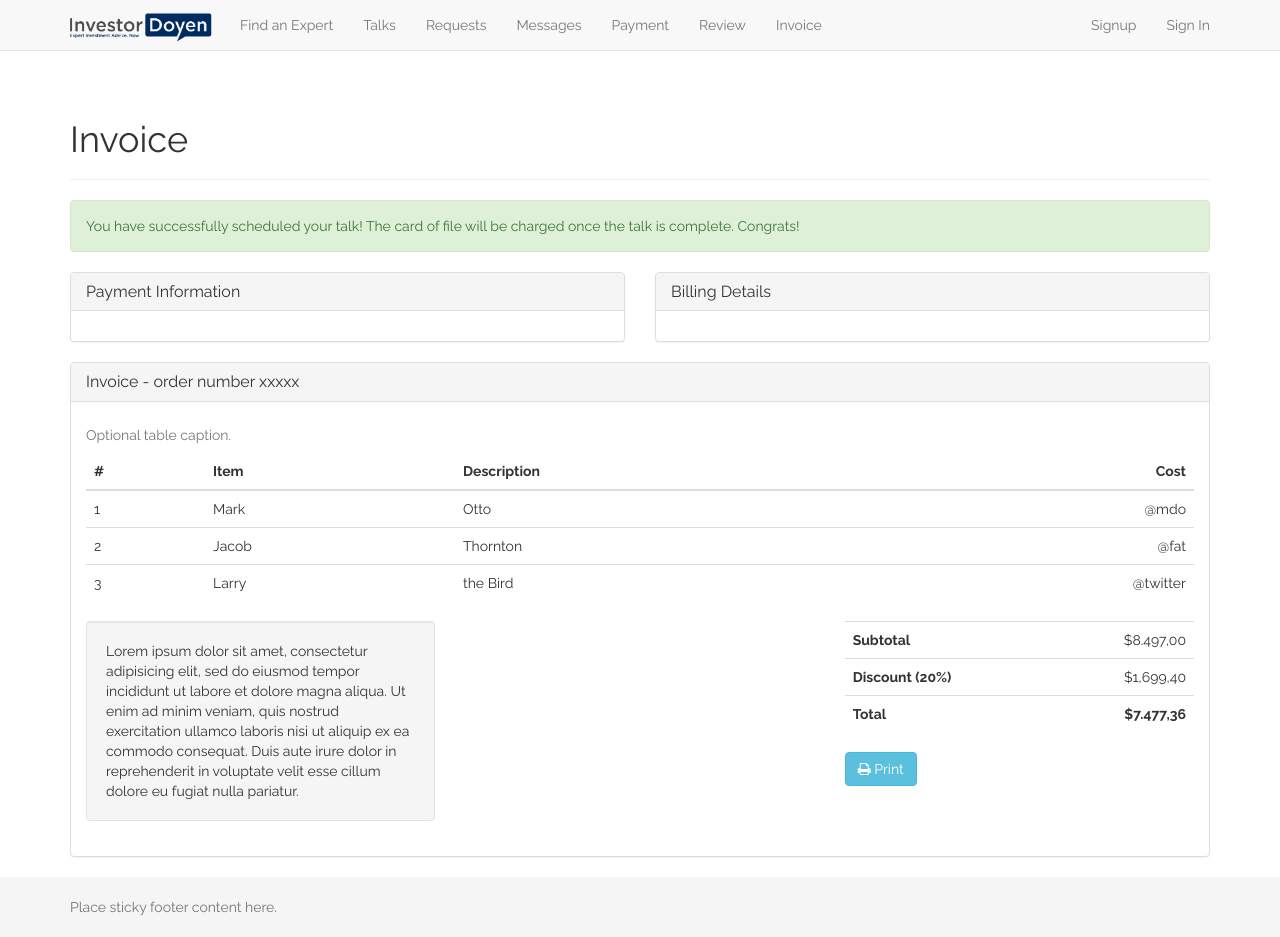
After one commit to thess24/doyen, a Django app: page /invoice/ in a window 1280 px wide. The commit adds this page. Run offline with Django 3.2, Linux system fonts and the light colour scheme; some libraries are stand-ins or nearby versions.

Commit message:
added payment templates

```diff
--- a/homepage/apps/main/admin.py
+++ b/homepage/apps/main/admin.py
@@ -3,14 +3,16 @@ from apps.main.models import ExpertProfile, Talk, Rating, Message, CallIn
 
 
 class TalkAdmin(admin.ModelAdmin):
-    list_display = ('user', 'expert', 'time', 'accepted','cancelled','requested')
+    list_display = ('user', 'expert', 'time', 'accepted','cancelled','requested','call_length')
 
+class CallInAdmin(admin.ModelAdmin):
+    list_display = ('talk','time_started', 'time_ended','expert')
 
 admin.site.register(ExpertProfile)
 admin.site.register(Talk, TalkAdmin)
 admin.site.register(Rating)
 admin.site.register(Message)
-admin.site.register(CallIn)
+admin.site.register(CallIn, CallInAdmin)
 
 
 
--- a/homepage/apps/main/urls.py
+++ b/homepage/apps/main/urls.py
@@ -18,10 +18,10 @@ urlpatterns = patterns('',
 	url(r'^expertfind/$', views.expertfind, name='expertfind'),
 	url(r'^tagsearch/(?P<tags>.+)/$', views.tagsearch, name='tagsearch'),
 
-	# url(r'^payment/$', views.payment, name='payment'),
-	# url(r'^charge/$', views.charge, name='charge'),
-	# url(r'^review/$', views.review, name='review'),
-	# url(r'^invoice/$', views.invoice, name='invoice'),
+	url(r'^payment/$', views.payment, name='payment'),
+	url(r'^charge/$', views.charge, name='charge'),
+	url(r'^review/$', views.review, name='review'),
+	url(r'^invoice/$', views.invoice, name='invoice'),
 
 	# url(r'^chargedashboard/$', views.chargedashboard, name='chargedashboard'),
 
--- a/homepage/apps/main/views.py
+++ b/homepage/apps/main/views.py
@@ -238,6 +238,8 @@ def talkrequests(request):
 	return render(request, 'main/requestedtalks.html', context)
 
 
+##### Call routing #####
+
 @twilio_view
 def process_pin(request):
 	digits_pressed = request.POST.get('Digits','')
@@ -259,7 +261,7 @@ def process_pin(request):
 		## if error go back to enter digit prompt
 		talk.expert_count = 1
 
-		call = CallIn(talk=talk,twilio_call_key=callkey,expert=True,time_started = datetime.now())
+		call = CallIn(talk=talk,twilio_call_key=callkey,expert=True)
 		call.save()
 
 	elif user:
@@ -267,7 +269,7 @@ def process_pin(request):
 		## if error go back to enter digit prompt
 		talk.user_count+=1
 
-		call = CallIn(talk=talk,twilio_call_key=callkey,time_started = datetime.now())
+		call = CallIn(talk=talk,twilio_call_key=callkey)
 		call.save()
 
 
@@ -315,6 +317,8 @@ def call_hook(request):
 
 	callkey = request.POST.get('CallSid','')
 	callin = CallIn.objects.get(twilio_call_key=callkey)
+	callin.time_ended = datetime.now()
+	callin.save()
 
 	talk = callin.talk
 
@@ -323,9 +327,9 @@ def call_hook(request):
 	else:
 		talk.user_count-=1
 
-	if talk.expert_count == 0 and talk.time_started:
+	if talk.expert_count == 0 and talk.time_started and not talk.time_ended:
 		talk.time_ended = datetime.now()
-	elif talk.expert_count == 1 and talk.time_started and talk.user_count == 0:
+	elif talk.expert_count == 1 and talk.time_started and talk.user_count == 0 and not talk.time_ended:
 		talk.time_ended = datetime.now()
 
 
@@ -334,6 +338,86 @@ def call_hook(request):
 	print request.POST
 
 
+##### checkout flow #####
+
+def payment(request):
+	context = {}
+	return render(request, 'main/payment.html', context)
+
+
+def review(request):
+
+	context = {}
+	return render(request, 'main/review.html', context)
+
+
+def invoice(request):
+
+	context = {}
+	return render(request, 'main/invoice.html', context)
+
+
+def charge(request):
+	return render(request, 'main/invoice.html', context)
+	# # Set your secret key: remember to change this to your live secret key in production
+	# # See your keys here https://manage.stripe.com/account
+	# # stripe.api_key = "sk_test_BQokikJOvBiI2HlWgH4olfQ2"  #only for universal, this is a marketplace so every vendor has their own
+
+	# token = request.POST.get('stripeToken')
+	# email = request.POST.get('stripeEmail')
+	# try:productid = request.POST['productid']
+	# except: raise Http404  #put better error here
+
+	# product = Product.objects.get(id=productid)
+	# product_price = product.price
+	# product_amt = product_price*100
+	# mycut = product_amt*3/10
+
+	# a,b = UserProfile.objects.get_or_create(user=request.user)
+	# publishkey = product.user_created.userprofile.stripe_publishable_key
+	# accesstoken = product.user_created.userprofile.access_token
+
+
+	# try:
+	# 	charge = stripe.Charge.create(
+	# 		amount=product_amt,
+	# 		currency="usd",
+	# 		card=token,
+	# 		description=email,
+	# 		application_fee= mycut,
+	# 		api_key = accesstoken,
+	# 	)
+	# except stripe.CardError, e:
+	#   # The card has been declined
+	#   # render error template
+	# 	pass
+
+
+	# # create purchase record
+	# if request.user.is_authenticated():
+	# 	purchase = Purchase(user=request.user, price=product_price, product=product, email=email, downloads=5, uuid=str(uuid.uuid4()))
+	# else:
+	# 	purchase = Purchase(product=product, price=product_price ,email=email, downloads=5, uuid=str(uuid.uuid4()))
+	# purchase.save()
+
+
+	# product.purchases+=1
+	# product.save()
+
+	# # send email
+	# plaintext = get_template('downloademail.txt')
+	# htmly = get_template('downloademail.html')
+	# d = Context({ 'purchase': purchase })
+	# subject, from_email, to = 'Download Link', 'from@example.com', 'thess624@gmail.com'
+	# text_content = plaintext.render(d)
+	# html_content = htmly.render(d)
+	# msg = EmailMultiAlternatives(subject, text_content, from_email, [to])
+	# msg.attach_alternative(html_content, "text/html")
+	# msg.send()
+
+
+	# context= {'purchase':purchase}
+	# return render(request, 'main/success.html', context)
 
 
 def tos(request):
--- a/homepage/templates/base.html
+++ b/homepage/templates/base.html
@@ -8,7 +8,7 @@
     <meta name="author" content="">
 
     {% block title %}
-    <title>Sticky Footer Navbar Template for Bootstrap</title>
+    <title>Investor Doyen</title>
     {% endblock %}
 
     <!-- Bootstrap core CSS -->
@@ -51,6 +51,9 @@
             <li><a href="{% url 'talks' %}">Talks</a></li>
             <li><a href="{% url 'talkrequests' %}">Requests</a></li>
             <li><a href="{% url 'messages' %}">Messages</a></li>
+            <li><a href="{% url 'payment' %}">Payment</a></li>
+            <li><a href="{% url 'review' %}">Review</a></li>
+            <li><a href="{% url 'invoice' %}">Invoice</a></li>
           </ul>
           <ul class="nav navbar-nav navbar-right">
 
--- /dev/null
+++ b/homepage/templates/main/invoice.html
@@ -0,0 +1,153 @@
+{% extends 'base.html' %}
+
+
+{% block head %}
+<style type="text/css">
+
+td.right,th.right {
+	text-align: right;
+}
+
+</style>
+{% endblock %}
+
+
+
+
+
+
+{% block content %}
+
+
+
+<div class="row">
+
+	<div class='col-md-12'>
+		<div class="page-header">
+
+		  <div class='row'>
+		    <div class='col-md-12'>
+		          <h1 id='mainheader'>Invoice</h1>
+		    </div>
+		  </div>
+		</div>
+
+
+
+<div class="alert alert-success" role="alert">You have successfully scheduled your talk! The card of file will be charged once the talk is complete. Congrats! </div>
+
+<div class='row'>
+	<div class='col-md-6'>
+		<div class="panel panel-default">
+		  <div class="panel-heading">
+		    <h3 class="panel-title">Payment Information</h3>
+		  </div>
+
+		  <div class="panel-body">
+		  </div>
+
+		</div>
+	</div>
+
+	<div class='col-md-6'>
+		<div class="panel panel-default">
+		  <div class="panel-heading">
+		    <h3 class="panel-title">Billing Details</h3>
+		  </div>
+
+		  <div class="panel-body">
+		  </div>
+
+		</div>
+	</div>
+</div>
+
+<div class="panel panel-default">
+  <div class="panel-heading">
+    <h3 class="panel-title">Invoice - order number xxxxx</h3>
+  </div>
+  <div class="panel-body">
+	<table class="table">
+	      <caption>Optional table caption.</caption>
+	      <thead>
+	        <tr>
+	          <th>#</th>
+	          <th>Item</th>
+	          <th>Description</th>
+	          <th class='right'>Cost</th>
+	        </tr>
+	      </thead>
+	      <tbody>
+	        <tr>
+	          <td>1</td>
+	          <td>Mark</td>
+	          <td>Otto</td>
+	          <td class='right'>@mdo</td>
+	        </tr>
+	        <tr>
+	          <td>2</td>
+	          <td>Jacob</td>
+	          <td>Thornton</td>
+	          <td class='right'>@fat</td>
+	        </tr>
+	        <tr>
+	          <td>3</td>
+	          <td>Larry</td>
+	          <td>the Bird</td>
+	          <td class='right'>@twitter</td>
+	        </tr>
+	      </tbody>
+	    </table>
+
+
+<div class="row">
+
+					<div class="col-lg-4 col-sm-5 notice">
+						<div class="well">
+							Lorem ipsum dolor sit amet, consectetur adipisicing elit, sed do eiusmod tempor incididunt ut labore et dolore magna aliqua. Ut enim ad minim veniam, quis nostrud exercitation ullamco laboris nisi ut aliquip ex ea commodo consequat. Duis aute irure dolor in reprehenderit in voluptate velit esse cillum dolore eu fugiat nulla pariatur.
+						</div>
+					</div><!--/col-->
+
+					<div class="col-lg-4 col-lg-offset-4 col-sm-5 col-sm-offset-2 recap">
+						<table class="table table-clear">
+							<tbody>
+								<tr>
+									<td class="left"><strong>Subtotal</strong></td>
+									<td class="right">$8.497,00</td>
+								</tr>
+								<tr>
+									<td class="left"><strong>Discount (20%)</strong></td>
+									<td class="right">$1,699,40</td>
+								</tr>
+								<tr>
+									<td class="left"><strong>Total</strong></td>
+									<td class="right"><strong>$7.477,36</strong></td>
+								</tr>
+							</tbody>
+						</table>
+
+					<button class="btn btn-info" onclick="javascript:window.print();"><i class="fa fa-print"></i> Print</button>
+
+
+					</div><!--/col-->
+
+				</div>
+
+  </div>
+</div>
+
+
+
+
+  </div>
+</div>
+
+{% endblock %}
+
+
+
+
+
+{% block scripts %}
+
+{% endblock %}
```
Also changed, not shown: homepage/apps/main/models.py (+9 -1 lines), homepage/templates/main/payment.html (added, +107 -0 lines), homepage/templates/main/review.html (added, +84 -0 lines).
